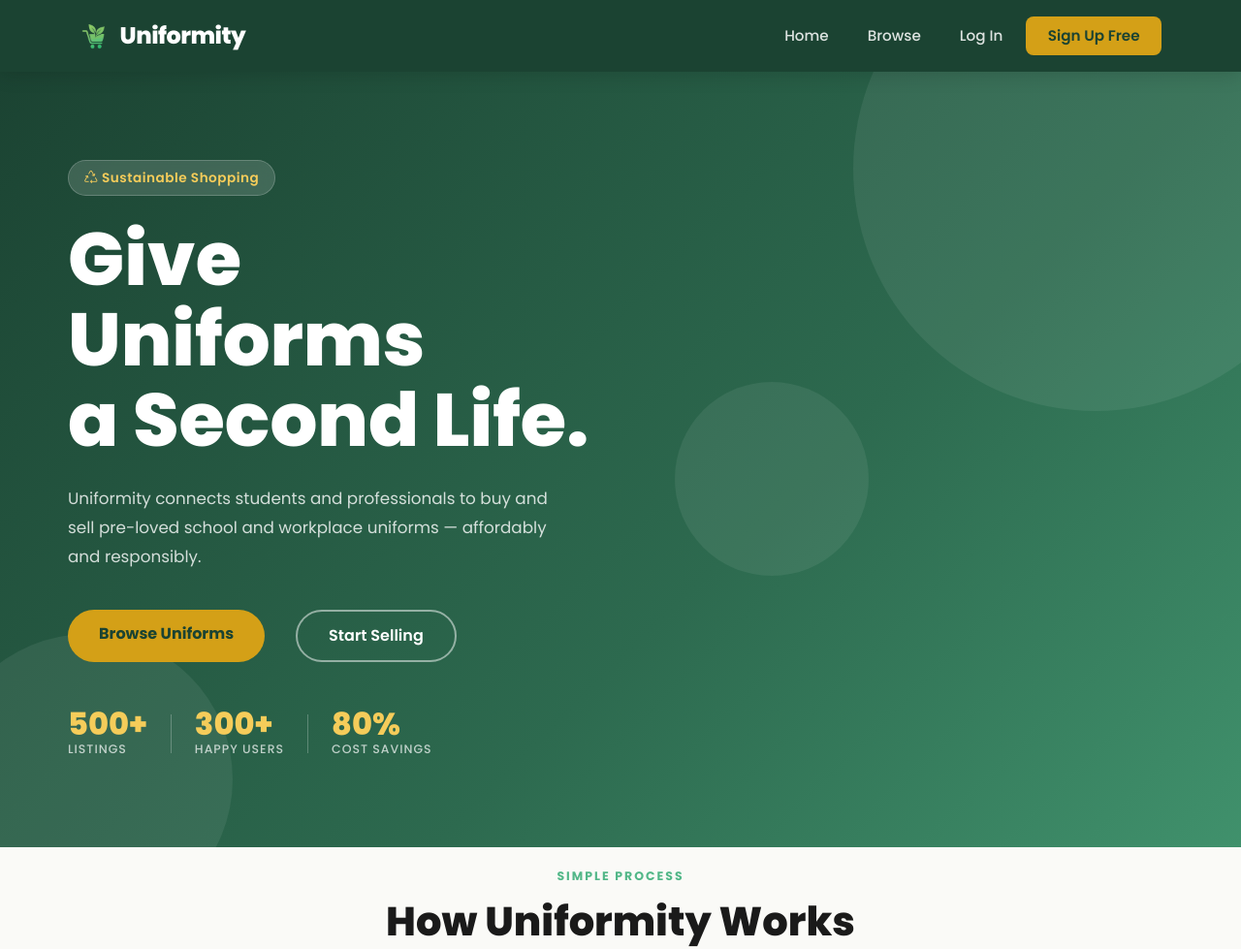
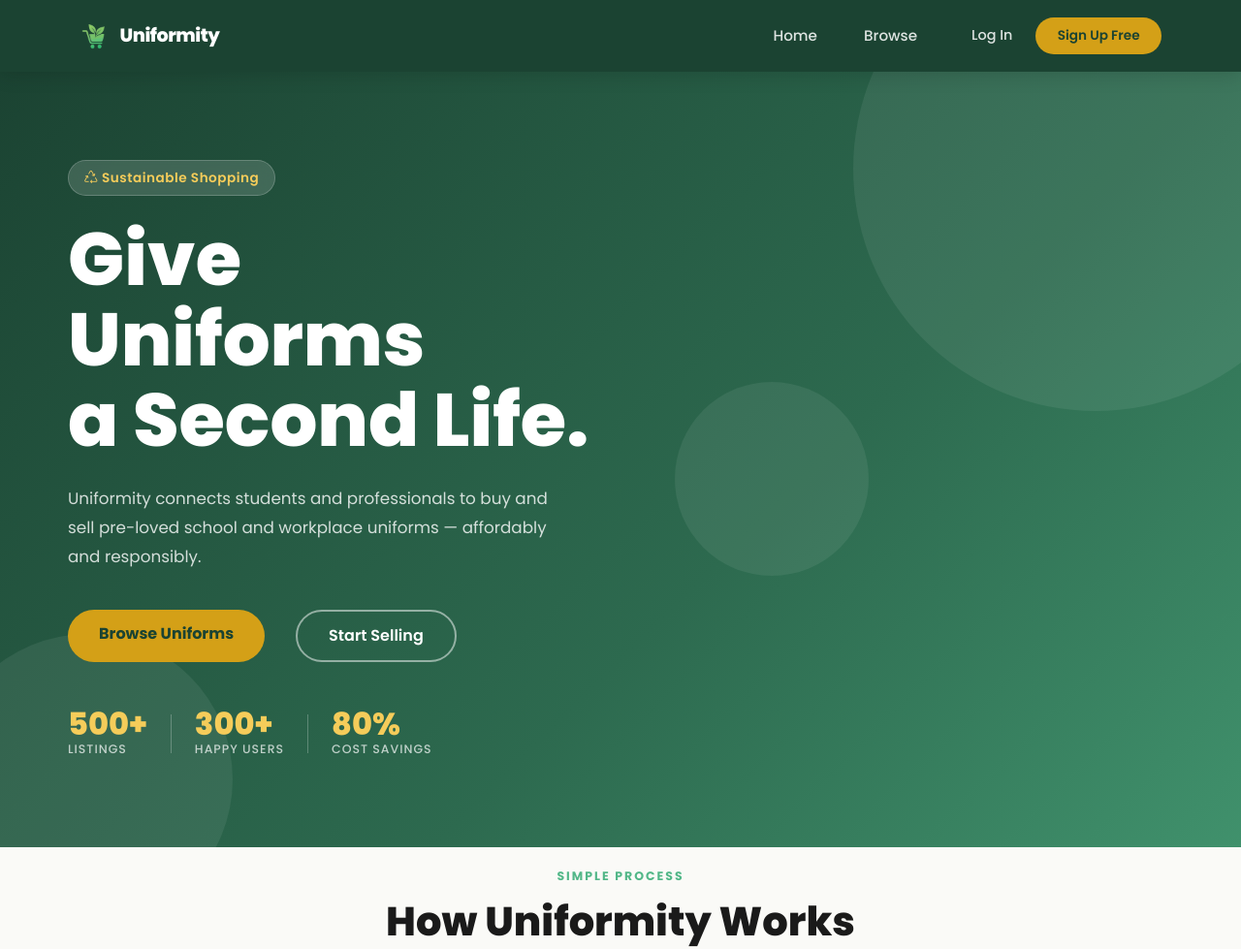
Before and after one commit to red5458/final-project-TechNic-BSIT2a, a plain HTML site: page frontend/index.html in a window 1280 px wide. Shown: the top 979 px of the page at 97% size. Drawn offline with nearby package versions, Linux system fonts and the light colour scheme.

Commit message:
fix: update mobile navbar layout to keep auth buttons visible

```diff
--- a/frontend/index.html
+++ b/frontend/index.html
@@ -14,30 +14,37 @@
 
 <body>
 
-  <!-- NAVBAR -->
-  <nav class="navbar navbar-expand-lg sticky-top" id="mainNav">
-    <div class="container">
-      <a class="navbar-brand" href="index.html" style="display: inline-flex; align-items: center; line-height: 1;">
-        <img src="img/logo.png" alt="Logo"
-          style="width: 32px; height: 32px; object-fit: contain; border-radius: 6px; margin-right: 0.6rem;" />
-        <span style="display: inline-block;">Uniformity</span>
-      </a>
+    <nav class="navbar sticky-top" id="mainNav" style="padding: 1rem 0;">
+      <div class="container d-flex align-items-center justify-content-between">
 
-      <div class="collapse navbar-collapse" id="navMenu">
-        <ul class="navbar-nav ms-auto align-items-lg-center gap-lg-2" id="navLinks">
-          <li class="nav-item"><a class="nav-link" href="index.html">Home</a></li>
-          <li class="nav-item"><a class="nav-link" href="dashboard.html">Browse</a></li>
-          <!-- Replaced dynamically by JS below -->
-          <li class="nav-item" id="navAuthLinks">
-            <a class="nav-link" href="login.html">Log In</a>
-          </li>
-          <li class="nav-item" id="navRegLink">
-            <a class="nav-link btn-nav-cta" href="register.html">Sign Up Free</a>
-          </li>
-        </ul>
+        <a class="navbar-brand" href="index.html"
+          style="display: inline-flex; align-items: center; line-height: 1; margin: 0;">
+          <img src="img/logo.png" alt="Logo"
+            style="width: 32px; height: 32px; object-fit: contain; border-radius: 6px; margin-right: 0.6rem;" />
+          <span style="display: inline-block; font-size: 1.2rem;">Uniformity</span>
+        </a>
+
+        <div class="d-flex align-items-center">
+
+          <div class="d-none d-md-flex align-items-center gap-3 me-4">
+            <a class="nav-link" href="index.html">Home</a>
+            <a class="nav-link" href="dashboard.html">Browse</a>
+          </div>
+
+          <div class="d-flex align-items-center gap-2">
+            <span id="navAuthLinks">
+              <a class="nav-link" href="login.html" style="padding: 0.5rem 0.75rem; font-size: 0.9rem;">Log In</a>
+            </span>
+            <span id="navRegLink">
+              <a class="btn-nav-cta" href="register.html"
+                style="padding: 0.5rem 1rem; border-radius: 50px; font-size: 0.85rem; display: inline-block;">Sign Up
+                Free</a>
+            </span>
+          </div>
+
+        </div>
       </div>
-    </div>
-  </nav>
+    </nav>
 
   <!-- HERO -->
   <section class="hero-section">
```
